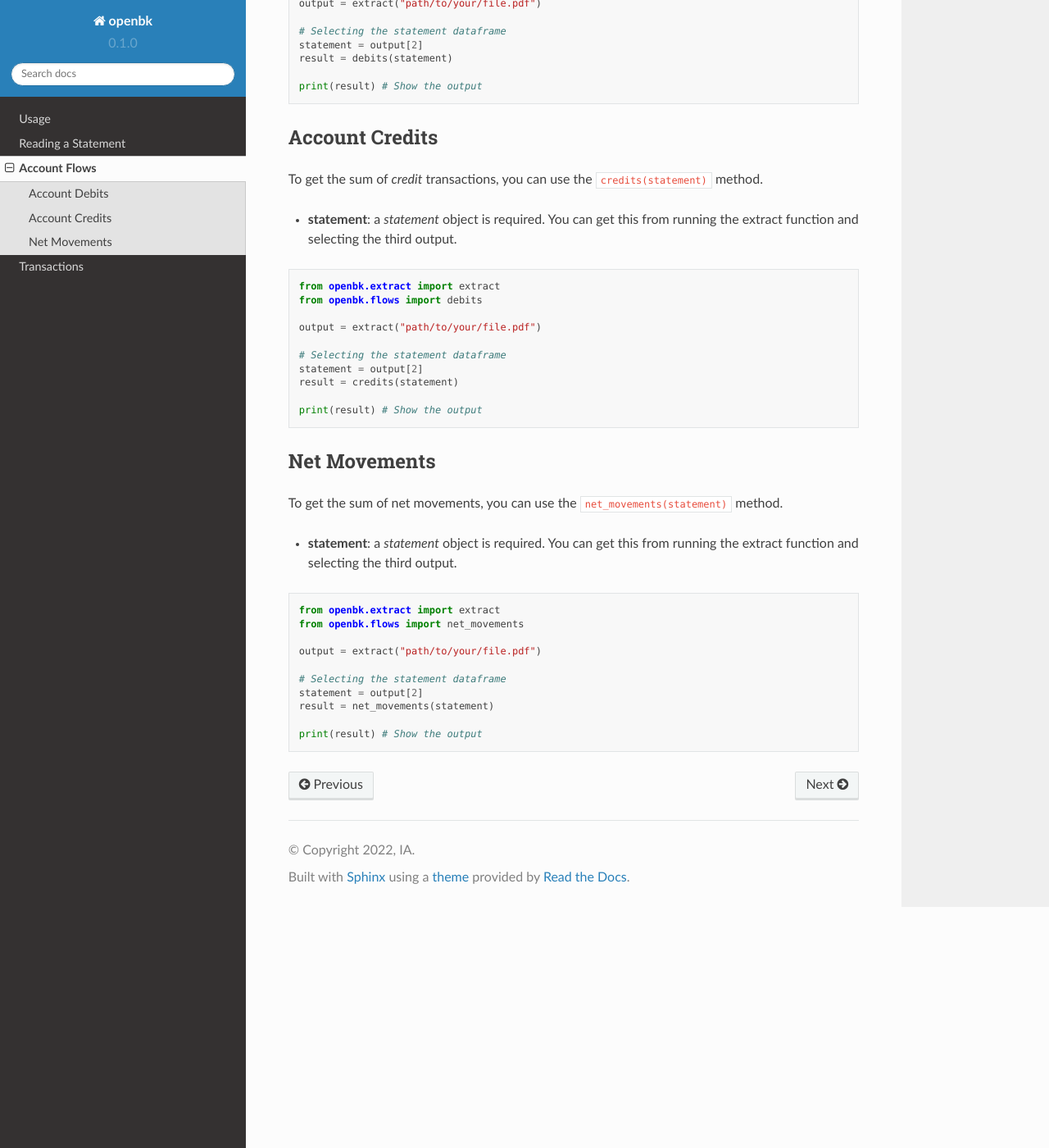
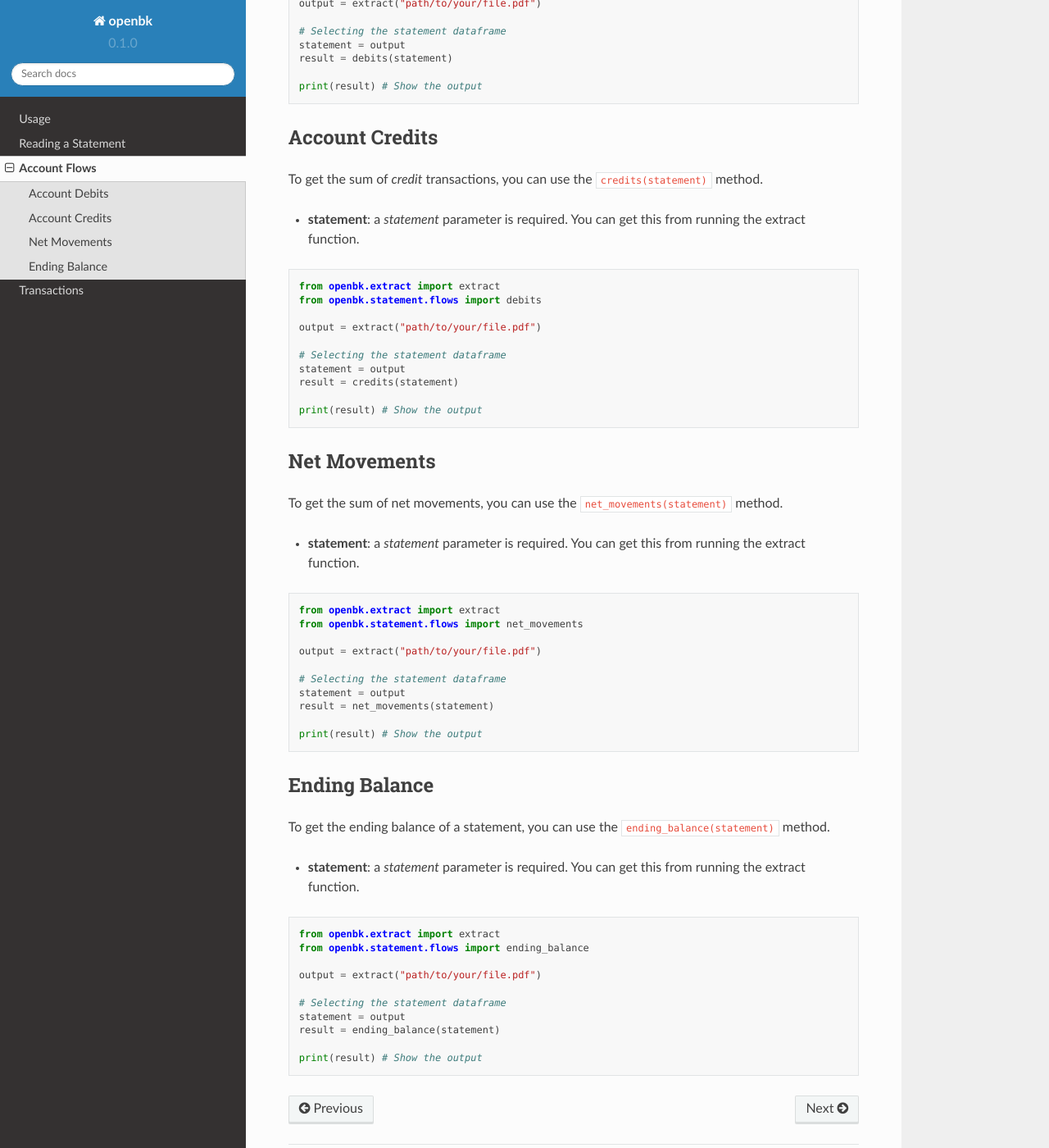
Before and after one commit to imadarchid/openbk, a Sphinx documentation site: the page built from docs/source/flows.rst, in a window 1280 px wide and 1400 px high, scrolled down 452 px. Shown: the whole window at 82% size. Built offline with Sphinx 7.4.7 and the Read the Docs theme 2.0.0, drawn with Linux system fonts in a browser that asks for light colours; some of the changed text lies outside the part shown.

Commit message:
Docs + Github Actions for release (#7)
* feat(extractors): converting extraction fx to become bank agnostic

* feat(extract): adding support for AWB statements

* feat(extractors): AWB extractor works for multiple pages + removing ending bal

BREAKING CHANGE:

* feat(extract.py): adding bank detection features

* feat(transactions): adding multi bank support for category extraction

* docs(docs): updating all docs

* feat(flows): generalizing flow analysis methods

* build(setup): updating required packages

* fix: fixing bugs related to paths and setup

* build(actions): adding an on-release action to automate package publication

* fix(flows): fixing module import issue

* docs: fixing module import typos

```diff
--- a/docs/source/flows.rst
+++ b/docs/source/flows.rst
@@ -2,7 +2,6 @@ Account Flows
 =============
 
 Get basic metrics about a person's position given their bank statement.
-
 
 .. _debits:
 
@@ -11,17 +10,17 @@ Account Debits
 
 To get the sum of `debit` transactions, you can use the ``debits(statement)`` method.
 
-- **statement**: a `statement` object is required. You can get this from running the extract function and selecting the third output.
+- **statement**: a `statement` parameter is required. You can get this from running the extract function.
 
 .. code-block:: python
 
     from openbk.extract import extract
-    from openbk.flows import debits
+    from openbk.statement.flows import debits
 
     output = extract("path/to/your/file.pdf")
 
     # Selecting the statement dataframe
-    statement = output[2]
+    statement = output
     result = debits(statement)
 
     print(result) # Show the output
@@ -33,17 +32,17 @@ Account Credits
 
 To get the sum of `credit` transactions, you can use the ``credits(statement)`` method.
 
-- **statement**: a `statement` object is required. You can get this from running the extract function and selecting the third output.
+- **statement**: a `statement` parameter is required. You can get this from running the extract function.
 
 .. code-block:: python
 
     from openbk.extract import extract
-    from openbk.flows import debits
+    from openbk.statement.flows import debits
 
     output = extract("path/to/your/file.pdf")
 
     # Selecting the statement dataframe
-    statement = output[2]
+    statement = output
     result = credits(statement)
 
     print(result) # Show the output
@@ -55,17 +54,37 @@ Net Movements
 
 To get the sum of net movements, you can use the ``net_movements(statement)`` method.
 
-- **statement**: a `statement` object is required. You can get this from running the extract function and selecting the third output.
+- **statement**: a `statement` parameter is required. You can get this from running the extract function.
 
 .. code-block:: python
 
     from openbk.extract import extract
-    from openbk.flows import net_movements
+    from openbk.statement.flows import net_movements
 
     output = extract("path/to/your/file.pdf")
 
     # Selecting the statement dataframe
-    statement = output[2]
+    statement = output
     result = net_movements(statement)
 
     print(result) # Show the output
+
+Ending Balance
+-------------
+
+To get the ending balance of a statement, you can use the ``ending_balance(statement)`` method.
+
+- **statement**: a `statement` parameter is required. You can get this from running the extract function.
+
+.. code-block:: python
+
+    from openbk.extract import extract
+    from openbk.statement.flows import ending_balance
+
+    output = extract("path/to/your/file.pdf")
+
+    # Selecting the statement dataframe
+    statement = output
+    result = ending_balance(statement)
+
+    print(result) # Show the output
--- a/docs/source/index.rst
+++ b/docs/source/index.rst
@@ -6,7 +6,7 @@ Welcome to openbk's documentation!
 The library currently supports PDF statements from the following Moroccan banks:
 
 * ✅ CIH Bank (E-banking statements - Particuliers)
-* 🔜 Attijariwafa Bank (Coming Soon)
+* ✅ Attijariwafa Bank (E-banking statements - Particuliers)
 * 🔜 Banque Centrale Populaire (Coming Soon)
 
 Check out the :doc:`usage` section for further information, including
--- a/docs/source/usage.rst
+++ b/docs/source/usage.rst
@@ -8,7 +8,7 @@ Requirements
 
 Before using **openbk**, please make sure that you fulfill the following requirements:
 
-* Python 3.7+
+* Python 3.10+
 * Java 8+
 
 .. _installation:
```
Also changed, not shown: README.md (+5 -3 lines), docs/source/extraction.rst (+4 -3 lines), docs/source/transactions.rst (+8 -8 lines), requirements.txt (+37 -0 lines), setup.py (+5 -2 lines), 5 other files.
